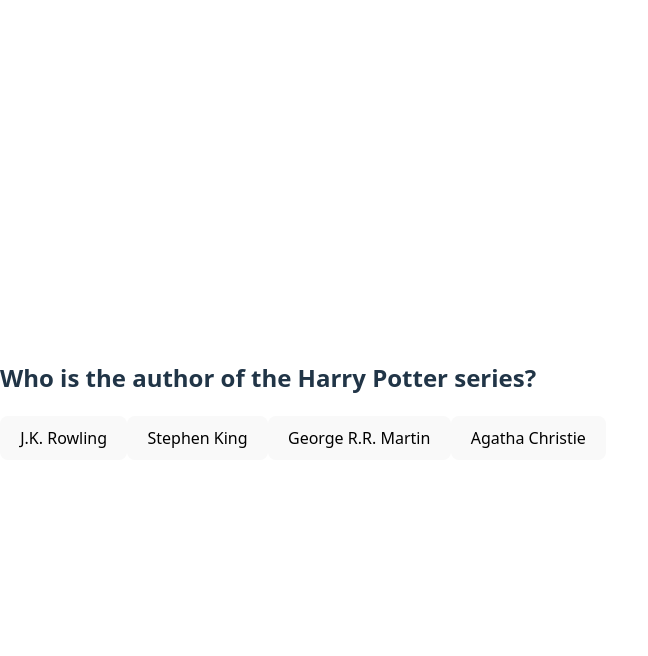
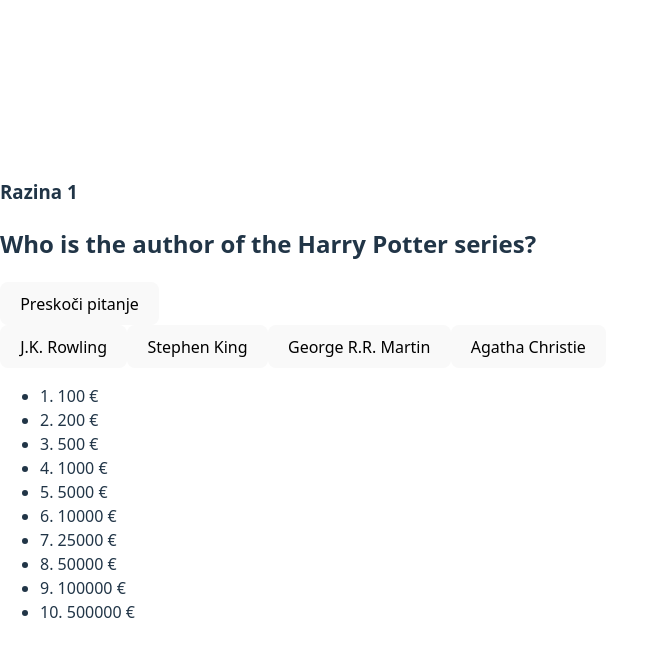
Before and after one commit to lvukad01/Internship-14-Millionaire, a React (Vite) app: page / in a window 1280 px wide. Both pictures are taken after a click on the button "Započni igru". Shown: the top 656 px of the page, without its empty margins (0-648 px from the left). Built offline with nearby package versions, Linux system fonts and the light colour scheme.

Commit message:
Add joker

```diff
--- a/index.html
+++ b/index.html
@@ -2,7 +2,6 @@
 <html lang="en">
   <head>
     <meta charset="UTF-8" />
-    <link rel="icon" type="image/svg+xml" href="/vite.svg" />
     <meta name="viewport" content="width=device-width, initial-scale=1.0" />
     <title>millionaire</title>
   </head>
--- a/src/App.jsx
+++ b/src/App.jsx
@@ -4,11 +4,16 @@
 import GameScreen from "./assets/components/GameScreen.jsx";
 import EndScreen from "./assets/components/EndScreen.jsx";
 
+
 function App() {
   const [gameState, setGameState] = useState("start");
   const [currentQuestionIndex, setCurrentQuestionIndex] = useState(0);
   const [earned, setEarned] = useState(0);
   const [gameQuestions, setGameQuestions] = useState([]);
+  const levels = [
+  100, 200, 500, 1000, 5000,
+  10000, 25000, 50000, 100000, 500000
+  ];
 
   const shuffleArray = (array) => {
     return [...array].sort(() => Math.random() - 0.5);
@@ -26,11 +31,19 @@
     setEarned(0);
     setGameState("game");
   };
+const endGame = (won) => {
+  if (won) {
+    setEarned(levels[9]);
+  } else {
+    if (currentQuestionIndex >= 4) {
+      setEarned(5000);
+    } else {
+      setEarned(0);
+    }
+  }
+  setGameState("end");
+};
 
-  const endGame = (amount) => {
-    setEarned(amount);
-    setGameState("end");
-  };
 
   return (
     <>
@@ -42,7 +55,9 @@
           currentQuestionIndex={currentQuestionIndex}
           setCurrentQuestionIndex={setCurrentQuestionIndex}
           endGame={endGame}
+          levels={levels}
         />
+
       )}
 
       {gameState === "end" && (
--- a/src/assets/components/GameScreen.jsx
+++ b/src/assets/components/GameScreen.jsx
@@ -1,35 +1,85 @@
+import { useState } from "react";
+import Levels from "./Levels.jsx";
+
 export default function GameScreen({
   questions,
   currentQuestionIndex,
   setCurrentQuestionIndex,
-  endGame
+  endGame,
+  levels
 }) {
   const question = questions[currentQuestionIndex];
+  const [selectedAnswer, setSelectedAnswer] = useState(null);
+  const [skipUsed, setSkipUsed] = useState(false);
 
   if (!question) return null;
+  const handleAnswer = (answer) => {
+    setSelectedAnswer(answer);
+    const correct = answer === question.correct;
 
-  const handleAnswer = (answer) => {
-    if (answer === question.correct) {
+    setTimeout(() => {
+      if (correct) {
         if (currentQuestionIndex === questions.length - 1) {
-        endGame(1000000);
+          endGame(true);
         } else {
+          setSelectedAnswer(null);
+          setCurrentQuestionIndex(prev => prev + 1);
+        }
+      } else {
+        endGame(false);
+      }
+    }, 800);
+  };
+    const handleSkip = () => {
+    if (skipUsed) return;
+
+    if (currentQuestionIndex === questions.length - 1) {
+        endGame(true);
+    } else {
+        setSkipUsed(true);
         setCurrentQuestionIndex(currentQuestionIndex + 1);
     }
-    } else {
-      endGame(0);
-    }
     };
+  return (
+    <div className="game-layout">
+      <div className="game">
+        <h3>Razina {currentQuestionIndex + 1}</h3>
+        <h2>{question.question}</h2>
+        <div className="jokers">
+            <button
+                onClick={handleSkip}
+                disabled={skipUsed}
+                className={skipUsed ? "joker used" : "joker"}
+            >
+                Preskoči pitanje
+            </button>
+        </div>
 
-  return (
-    <div className="game">
-      <h2>{question.question}</h2>
+
         <div className="options">
           {question.options.map((option, index) => (
-          <button key={index} onClick={() => handleAnswer(option)}>
+            <button
+              key={index}
+              onClick={() => handleAnswer(option)}
+              disabled={selectedAnswer !== null}
+              className={
+                selectedAnswer === option
+                  ? option === question.correct
+                    ? "correct"
+                    : "wrong"
+                  : ""
+              }
+            >
               {option}
             </button>
           ))}
         </div>
       </div>
+
+      <Levels
+        levels={levels}
+        currentQuestionIndex={currentQuestionIndex}
+      />
+    </div>
   );
 }
--- a/src/assets/components/Levels.jsx
+++ b/src/assets/components/Levels.jsx
@@ -0,0 +1,20 @@
+export default function Levels({ levels, currentQuestionIndex }) {
+  return (
+    <ul className="levels">
+      {levels.map((amount, index) => (
+        <li
+          key={index}
+          className={
+            index === currentQuestionIndex
+              ? "active"
+              : index === 4
+              ? "safe"
+              : ""
+          }
+        >
+          {index + 1}. {amount} €
+        </li>
+      ))}
+    </ul>
+  );
+}
```
Lines whose indentation alone changed are shown as unchanged.
